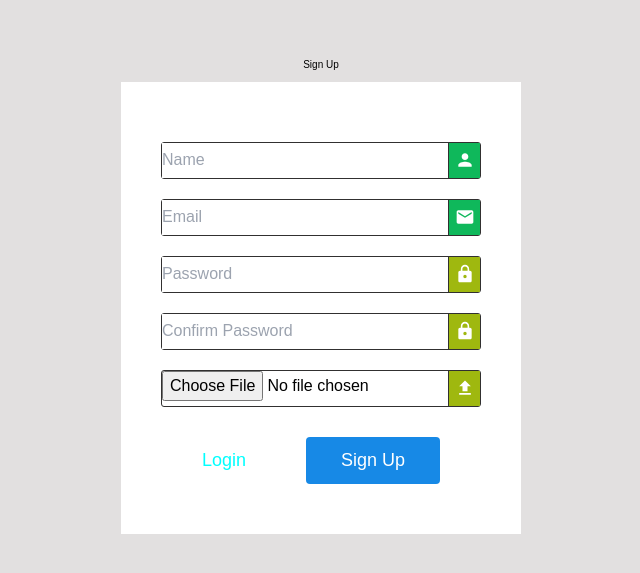
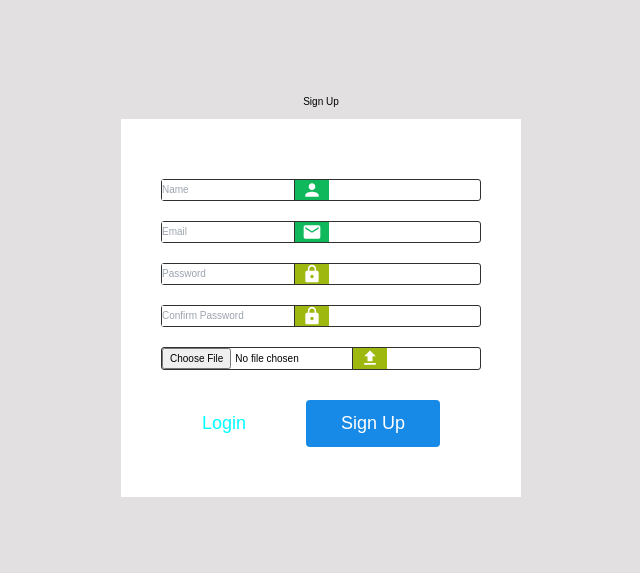
Before and after one commit to Sagni-prog/News-website, a React (Create React App) app: page /admin/register in a window 1280 px wide. Shown: the part 105-678 px from the top of the page, without its empty margins (319-959 px from the left). Built offline with nearby package versions, Linux system fonts and the light colour scheme.

Commit message:
some changes

```diff
--- a/src/components/Admin/login/Login.js
+++ b/src/components/Admin/login/Login.js
@@ -49,7 +49,7 @@ export const Login = () => {
             <div className='inner_field'>
 
                 <form onSubmit={handleSubmit} className = 'login_form'>
-                    <div className='input_field'>
+                    <div className='login_input_field'>
 
                         <div className='wrapper'>
                             <input type='text' value = {email} onChange = {handleEmailChange} placeholder = "Email" />
--- a/src/components/Admin/login/login.css
+++ b/src/components/Admin/login/login.css
@@ -125,7 +125,7 @@ html{
     gap: 3rem;
 
   }
-  .input_field{
+  .login_input_field{
     display: flex;
     flex-direction: column;
     gap: 2rem;
@@ -157,7 +157,7 @@ html{
     font-size: 2rem;
     color: #fff;
   }
-  input{
+  .login_form input{
     width: 100%;
     height: 3.5rem;
     outline: none;
--- a/src/components/Admin/register/Register.js
+++ b/src/components/Admin/register/Register.js
@@ -83,7 +83,7 @@ export const Register = () => {
     <div className='field_container'>
         <div className='inner_field'>
             <form onSubmit={handleSubmit} className = "register_form">
-                <div className='input_field'>
+                <div className='login_input_field'>
                     <div className='wrapper'>
                         <input type='text' value={name} onChange = { handleNameChange } placeholder='Name'/>
                         <div className='icon bg_green'>
```
